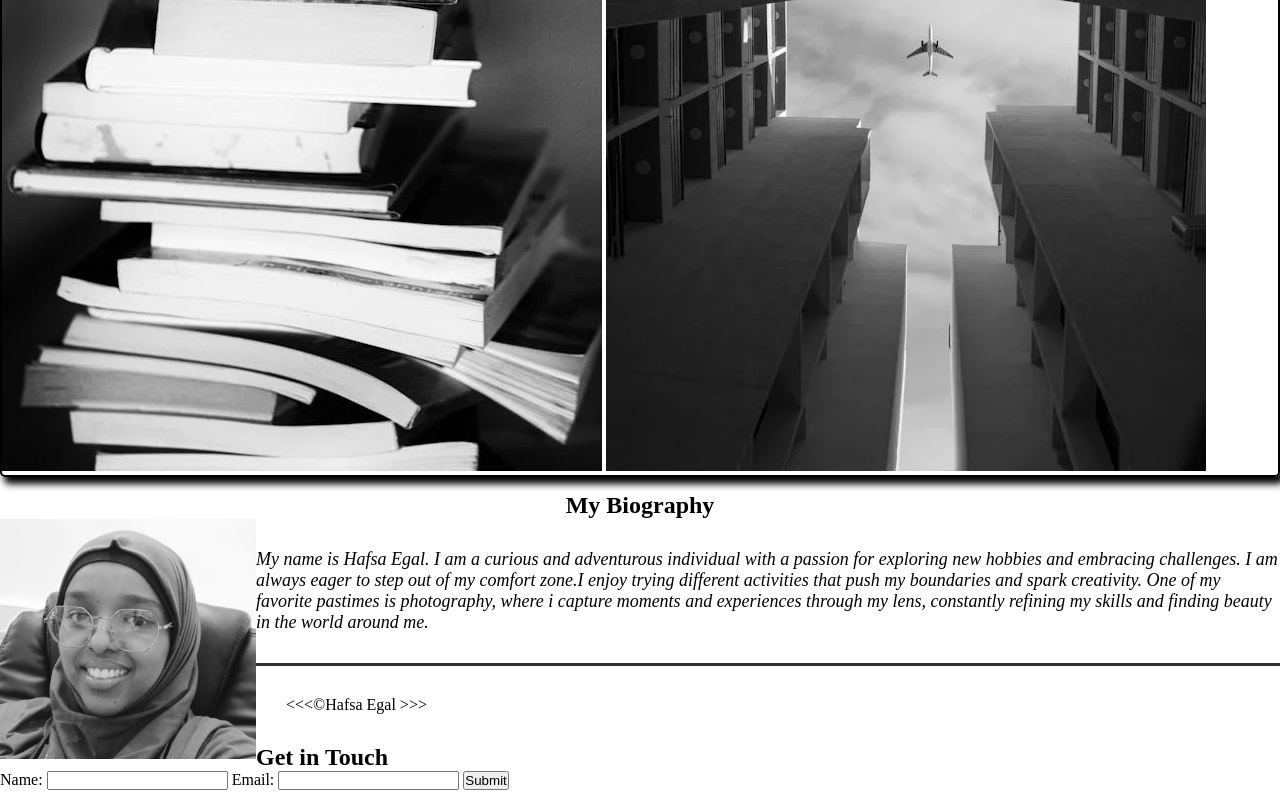
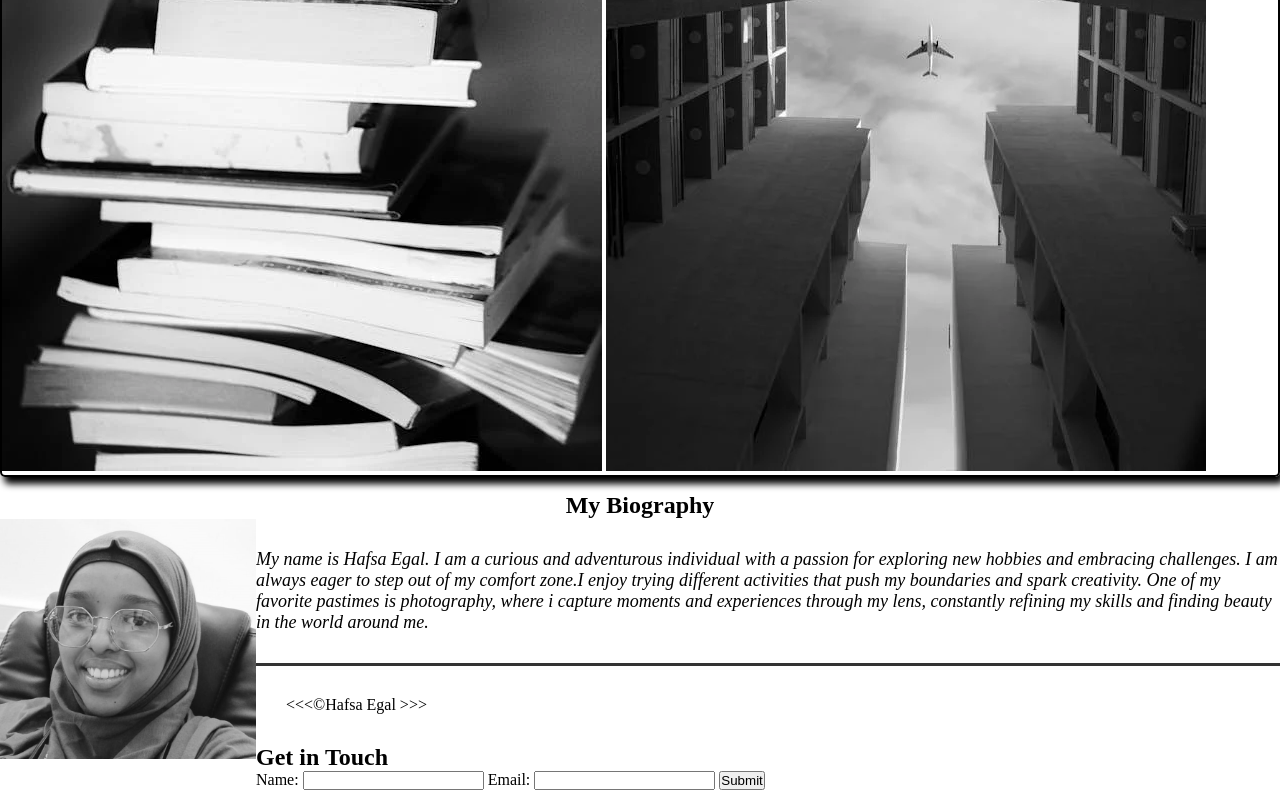
Before and after one commit to hafsaegal/Suwar, a plain HTML site: page index.html in a window 1280 px wide. Shown: the part 1590-2390 px from the top of the page. Drawn offline with Linux system fonts and the light colour scheme.

Commit message:
contact-form styled

```diff
--- a/css/style.css
+++ b/css/style.css
@@ -76,3 +76,8 @@ header {
   margin-bottom: auto;
   display: flex;
 }
+.contact-form {
+  align-content: end;
+  padding-bottom: 10px;
+  margin-left: 20px;
+}
```
